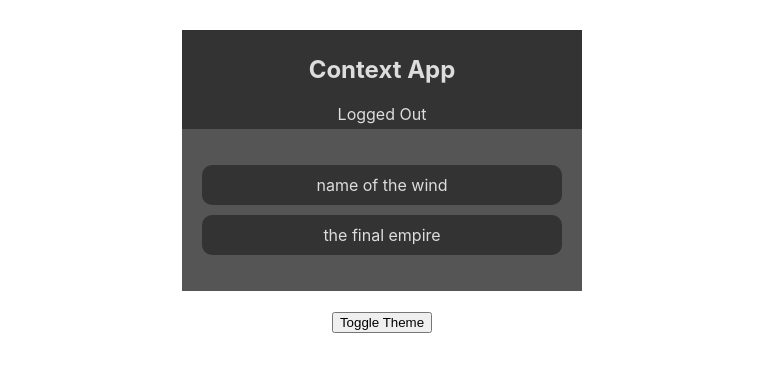
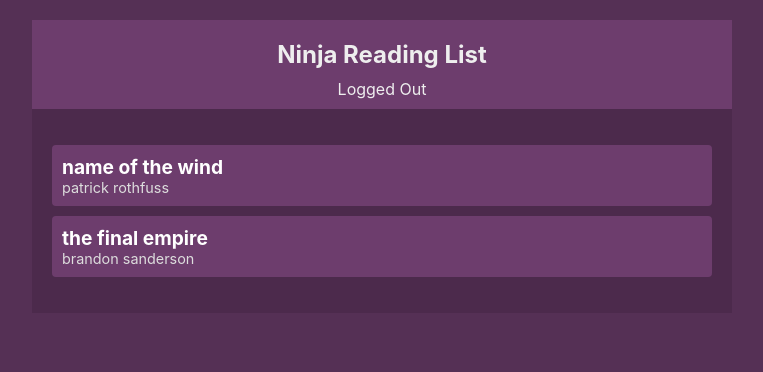
Before and after one commit to adiakbar/react-context-hooks-thenetninja, a React (Create React App) app: page / in a window 1280 px wide. Shown: the top 372 px of the page, without its empty margins (258-1021 px from the left). Built offline with nearby package versions, Linux system fonts and the light colour scheme.

Commit message:
book list and book detail component

```diff
--- a/src/App.js
+++ b/src/App.js
@@ -3,7 +3,6 @@
 import BookList from './components/BookList';
 import ThemeContextProvider from './contexts/ThemeContext';
 import AuthContextProvider from './contexts/AuthContext';
-import ThemeToggle from './components/ThemeToggle';
 import BookContextProvider from './contexts/BookContext';
 
 function App() {
@@ -14,7 +13,6 @@
           <Navbar />
           <BookContextProvider>
             <BookList />
-            <ThemeToggle />
           </BookContextProvider>
         </AuthContextProvider>
       </ThemeContextProvider>
--- /dev/null
+++ b/src/components/BookDetails.js
@@ -0,0 +1,15 @@
+import React, {useContext} from 'react'
+import {BookContext} from '../contexts/BookContext'
+
+const BookDetails = ({book}) => {
+  const {removeBook} = useContext(BookContext)
+
+  return (
+    <li onClick={() => removeBook(book.id)}>
+      <div className="title">{book.title}</div>
+      <div className="author">{book.author}</div>
+    </li>
+  )
+}
+
+export default BookDetails
--- a/src/components/BookList.js
+++ b/src/components/BookList.js
@@ -1,23 +1,20 @@
 import React, {useContext} from 'react'
-import {ThemeContext} from '../contexts/ThemeContext'
+import BookDetails from './BookDetails'
+
 import { BookContext } from '../contexts/BookContext'
 
 const BookList = () => {
-  const {isLightTheme, light, dark} = useContext(ThemeContext)
-  const theme = isLightTheme ? light : dark;
-
   const {books} = useContext(BookContext)
-
-  return (
-    <div className="book-list" style={{color: theme.syntax, background: theme.bg}}>
+  return books.length ? (
+    <div className="book-list">
       <ul>
         {books.map(book => {
-          return(
-            <li key={book.id} style={{background: theme.ui}}>{book.title}</li>
-          )
+          return (<BookDetails book={book} key={book.id} />)
         })}
       </ul>
     </div>
+  ) : (
+    <div className="empty">No Books to read. Hello free time</div>
   )
 }
 
--- a/src/components/Navbar.js
+++ b/src/components/Navbar.js
@@ -1,16 +1,12 @@
 import React, {useContext} from 'react'
-import {ThemeContext} from '../contexts/ThemeContext'
 import {AuthContext} from '../contexts/AuthContext'
 
 const Navbar = () => {
-  const {isLightTheme, light, dark} = useContext(ThemeContext)
-  const theme = isLightTheme ? light : dark
-
   const {isAuthenticated, toggleAuth} = useContext(AuthContext)
 
   return (
-    <nav style={{background: theme.ui, color: theme.syntax}}>
-      <h1>Context App</h1>
+    <nav className="navbar">
+      <h1>Ninja Reading List</h1>
       <div onClick={toggleAuth}>
         {isAuthenticated ? 'Logged In' : 'Logged Out'}
       </div>
--- a/src/contexts/BookContext.js
+++ b/src/contexts/BookContext.js
@@ -1,4 +1,5 @@
 import React, {createContext, useState} from 'react'
+import { v4 as uuidv4 } from 'uuid';
 
 export const BookContext = createContext()
 
@@ -8,8 +9,16 @@
     {title: 'the final empire', author: 'brandon sanderson', id: 2}
   ])
 
+  const addBook = (title, author) => {
+    setBooks([...books, {title, author, id: uuidv4() }])
+  }
+
+  const removeBook = (id) => {
+    setBooks(books.filter(book => book.id !== id))
+  }
+
   return (
-    <BookContext.Provider value={{books}}>
+    <BookContext.Provider value={{books, addBook, removeBook}}>
       {props.children}
     </BookContext.Provider>
   )
--- a/src/index.css
+++ b/src/index.css
@@ -1,38 +1,67 @@
 body {
   margin: 0;
-  font-family: -apple-system, BlinkMacSystemFont, 'Segoe UI', 'Roboto', 'Oxygen',
-    'Ubuntu', 'Cantarell', 'Fira Sans', 'Droid Sans', 'Helvetica Neue',
+  font-family: -apple-system, BlinkMacSystemFont, "Segoe UI", "Roboto", "Oxygen",
+    "Ubuntu", "Cantarell", "Fira Sans", "Droid Sans", "Helvetica Neue",
     sans-serif;
   -webkit-font-smoothing: antialiased;
   -moz-osx-font-smoothing: grayscale;
+  background: #553055;
 }
 
 /* app styles */
 .App {
-  max-width: 400px;
-  margin: 30px auto;
+  background: #4c2a4c;
+  margin: 20px auto;
+  width: 90%;
+  max-width: 700px;
+  color: #eee;
+}
+
+.navbar {
+  padding: 10px 20px;
   text-align: center;
+  background: #6d3d6d;
 }
-nav{
-  padding: 5px;
+
+.navbar h1 {
+  margin: 10px 0;
 }
-nav ul {
-  padding: 0;
-}
-nav ul li {
-  display: inline-block;
-  margin: 0 10px;
-}
+
 .book-list {
   padding: 20px;
-  margin-bottom: 20px;
 }
-.book-list ul{
+
+.book-list ul {
   padding: 0;
   list-style-type: none;
 }
+
 .book-list li {
+  background: #6d3d6d;
+  border-radius: 4px;
   padding: 10px;
-  margin: 10px auto;
-  border-radius: 10px;
+  cursor: pointer;
+  margin: 10px 0;
 }
+
+.book-list li:hover {
+  opacity: 0.7;
+  text-decoration: line-through;
+}
+
+.book-list .title {
+  font-weight: bold;
+  color: #fff;
+  font-size: 1.2em;
+}
+
+.book-list .author {
+  font-size: 0.9em;
+  color: #ddd;
+}
+
+.empty {
+  margin: 20px;
+  text-align: center;
+  padding-bottom: 20px;
+}
```
